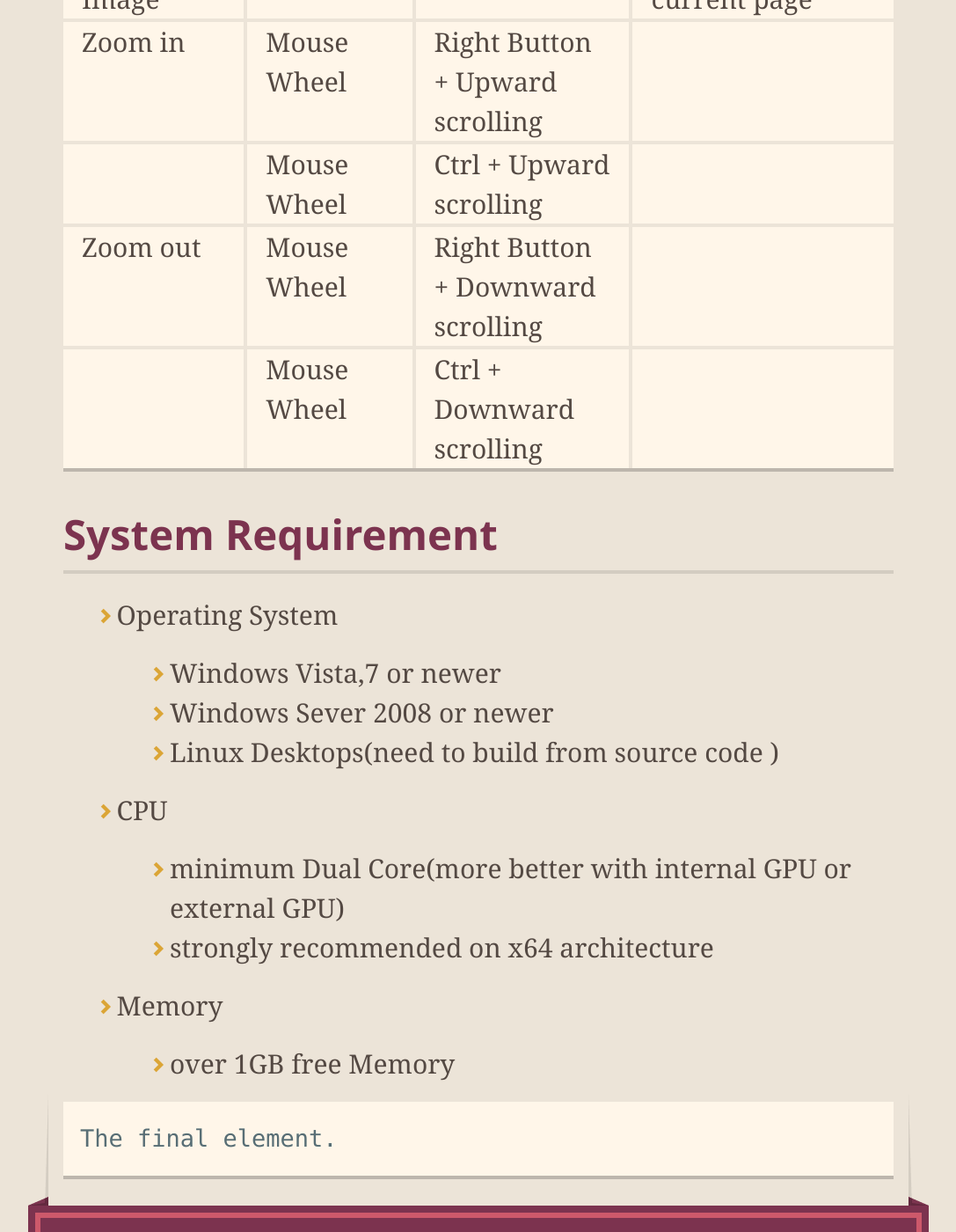
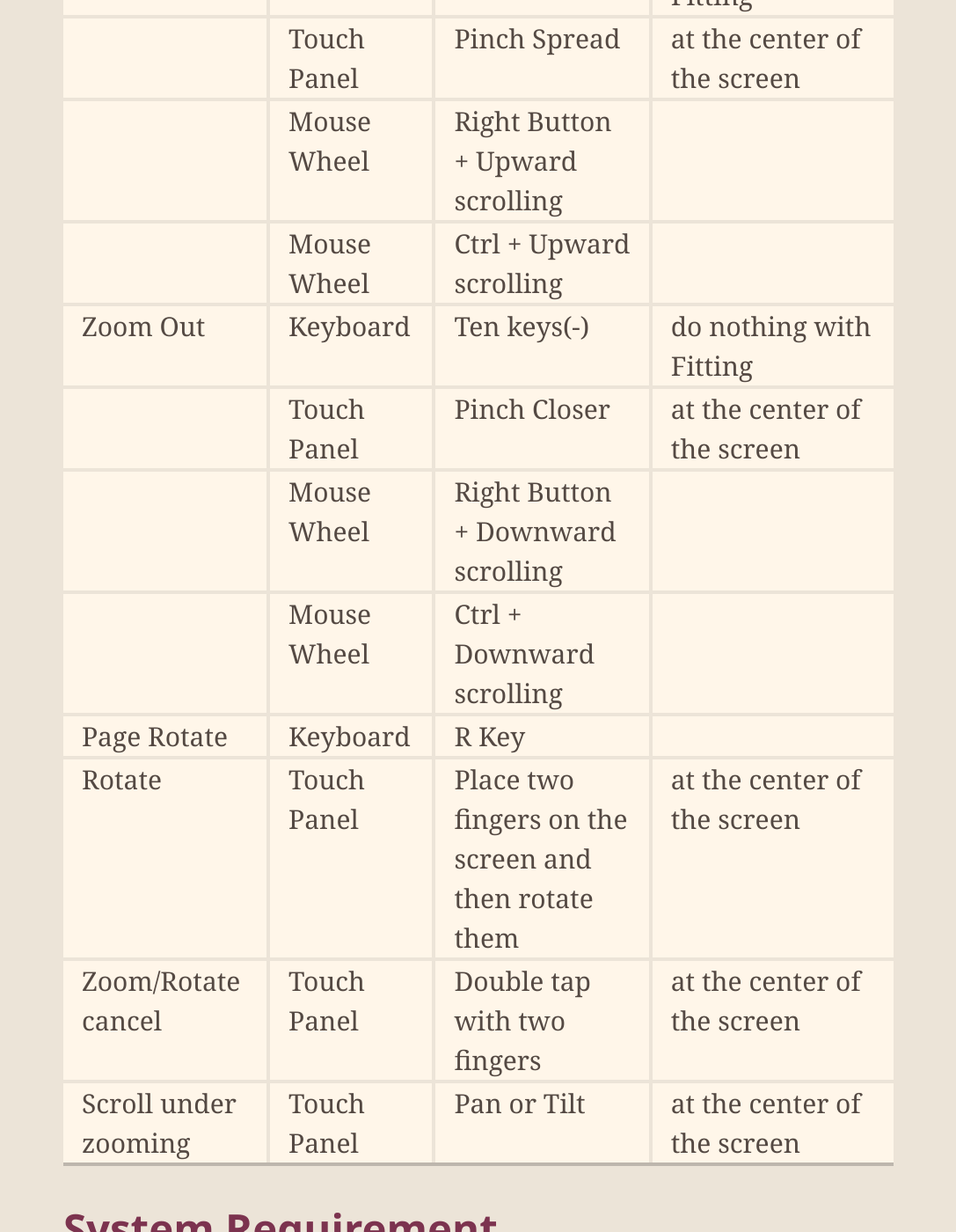
Before and after one commit to kanryu/quickviewer, a Jekyll site: the page built from docs/index.md, in a window 1280 px wide and 1400 px high, scrolled down 19378 px. Shown: the whole window at 88% size, without its empty margins (96-1183 px from the left). Built offline with Jekyll 4.4.1, drawn with Linux system fonts in a browser that asks for light colours; nearby versions of some CDN libraries; comment, search, counter and statistics services are not loaded; our own code applies the rules of GitHub Pages for plain Markdown files; some of the changed text lies outside the part shown.

Commit message:
Update index.md

```diff
--- a/docs/index.md
+++ b/docs/index.md
@@ -35,7 +35,8 @@ You can browse images with much smoother response than ever before.
    - etc..
  - Can make/view/search catalog from thousands of your digital books
  - Can search books from auto generated tags
- - Multilingual support(English/Spanish/Simplified Chinese/Japanese/Greek)
+ - Touch panel input (Page navigations/Zooming/Rotate/Change fullscreen)
+ - Multilingual support (English/Spanish/Simplified Chinese/Japanese/Greek)
 
 
 ## How to use
@@ -258,7 +259,7 @@ The Catalog can also be displayed with the main window.
 
 ## Screen operations
 
-You can do screen operations with the main menu, tool bar, mouse button, wheel, keyboard and so on.
+You can do screen operations with the main menu, tool bar, mouse button, wheel, keyboard, touch on the screen and so on.
 
 | Operation   | Device   | Input   | Remarks |
 |:------------|:---------|:--------|:--------|
@@ -279,10 +280,8 @@ You can do screen operations with the main menu, tool bar, mouse button, wheel,
 | Fullscreen  | Keyboard | F11 Key | |
 |             | Mouse    | Wheel Clicked | as Center Button |
 |             | Keyboard | ESC Key | Fullscreen mode only |
-|             | Touch Panel | Swipe up with two fingers | |
+|             | Touch Panel | Swipe up with two fingers | at the top of the screen |
 | Exit App    | Keyboard | ESC Key | not Fullscreen mode only |
-| Scale Up    | Keyboard | Ten keys(+) | do nothing with Fitting |
-| Scale Down  | Keyboard | Ten keys(-) | do nothing with Fitting |
 | Fitting     | Keyboard | F12 Key |  |
 |             | Keyboard | Ten keys(-) | |
 |             | Mouse  | Right Button + Wheel Clicked | |
@@ -290,10 +289,18 @@ You can do screen operations with the main menu, tool bar, mouse button, wheel,
 | Image to trash box   | Keyboard | Delete Key | Move the Image of current page to trash box |
 | Rename Image | Keyboard | F2 Key |  |
 | Copy Image   | Keyboard | Ctrl+C Key | Copy Image of current page |
-| Zoom in     | Mouse Wheel | Right Button + Upward scrolling | |
+| Zoom In     | Keyboard | Ten keys(+) | do nothing with Fitting |
+|             | Touch Panel | Pinch Spread | at the center of the screen |
+|             | Mouse Wheel | Right Button + Upward scrolling | |
 |             | Mouse Wheel | Ctrl + Upward scrolling | |
-| Zoom out    | Mouse Wheel | Right Button + Downward scrolling | |
+| Zoom Out    | Keyboard | Ten keys(-) | do nothing with Fitting |
+|             | Touch Panel | Pinch Closer | at the center of the screen |
+|             | Mouse Wheel | Right Button + Downward scrolling | |
 |             | Mouse Wheel | Ctrl + Downward scrolling | |
+| Page Rotate | Keyboard | R Key | |
+| Rotate      | Touch Panel | Place two fingers on the screen and then rotate them | at the center of the screen |
+| Zoom/Rotate cancel | Touch Panel | Double tap with two fingers | at the center of the screen |
+| Scroll under zooming | Touch Panel | Pan or Tilt | at the center of the screen |
 
 
 
```
